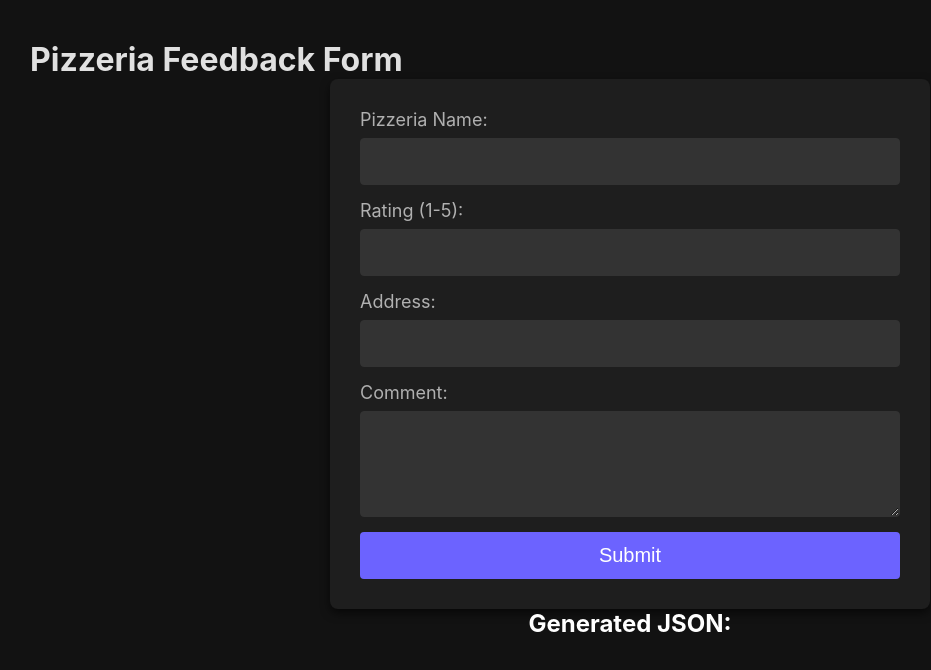
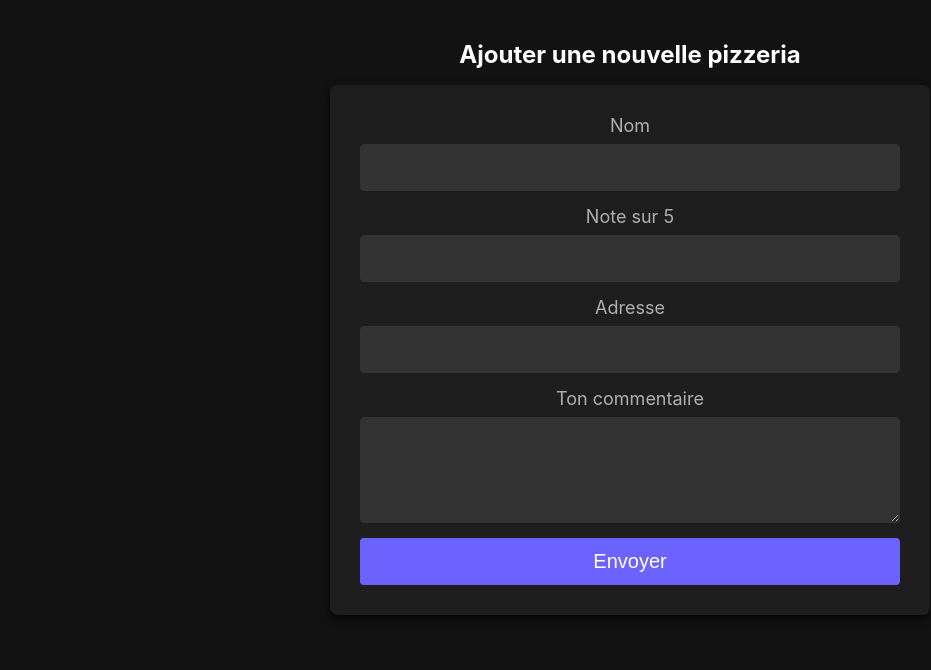
Before and after one commit to niprobin/pizzalyon, a website: page index.html in a window 1280 px wide. Shown: the whole page, without its empty margins (10-941 px from the left). Drawn offline with Linux system fonts and the light colour scheme.

Commit message:
fixed the form

```diff
--- a/index.html
+++ b/index.html
@@ -3,29 +3,26 @@
   <meta charset="UTF-8">
   <meta name="viewport" content="width=device-width, initial-scale=1.0">
   <link rel="stylesheet" href="./styles.css">
-  <title>Pizzeria Form</title>
+  <title>Ajouter une pizzeria</title>
 
   </head>
 <body>
-  <h1>Pizzeria Feedback Form</h1>
+  <h2>Ajouter une nouvelle pizzeria</h2>
   <form id="pizzeriaForm">
-    <label for="name">Pizzeria Name:</label>
-    <input type="text" id="name" name="name" required="">
+    <label for="name">Nom</label>
+    <input type="text" id="name" name="name" required="true">
 
-    <label for="rating">Rating (1-5):</label>
-    <input type="number" id="rating" name="rating" min="1" max="5" required="">
+    <label for="rating">Note sur 5</label>
+    <input type="number" id="rating" name="rating" min="1" max="5" required="true">
 
-    <label for="address">Address:</label>
-    <input type="text" id="address" name="address" required="">
+    <label for="address">Adresse</label>
+    <input type="text" id="address" name="address" required="true">
 
-    <label for="comment">Comment:</label>
-    <textarea id="comment" name="comment" rows="4" required=""></textarea>
+    <label for="comment">Ton commentaire</label>
+    <textarea id="comment" name="comment" rows="4" required="true"></textarea>
 
-    <button type="submit">Submit</button>
+    <button type="submit">Envoyer</button>
   </form>
-
-  <h2>Generated JSON:</h2>
-  <pre id="output"></pre>
 
   <script>
     const form = document.getElementById('pizzeriaForm');
--- a/styles.css
+++ b/styles.css
@@ -10,12 +10,13 @@ body {
   background-color: #121212; /* Dark background */
   color: #E0E0E0; /* Light gray text */
   padding: 20px;
+  text-align:center;
 }
 
 h2 {
   text-align: center;
   font-size: 24px;
-  margin-bottom: 20px;
+  margin-bottom: 16px;
   color: #fff; /* White heading */
 }
 
```
